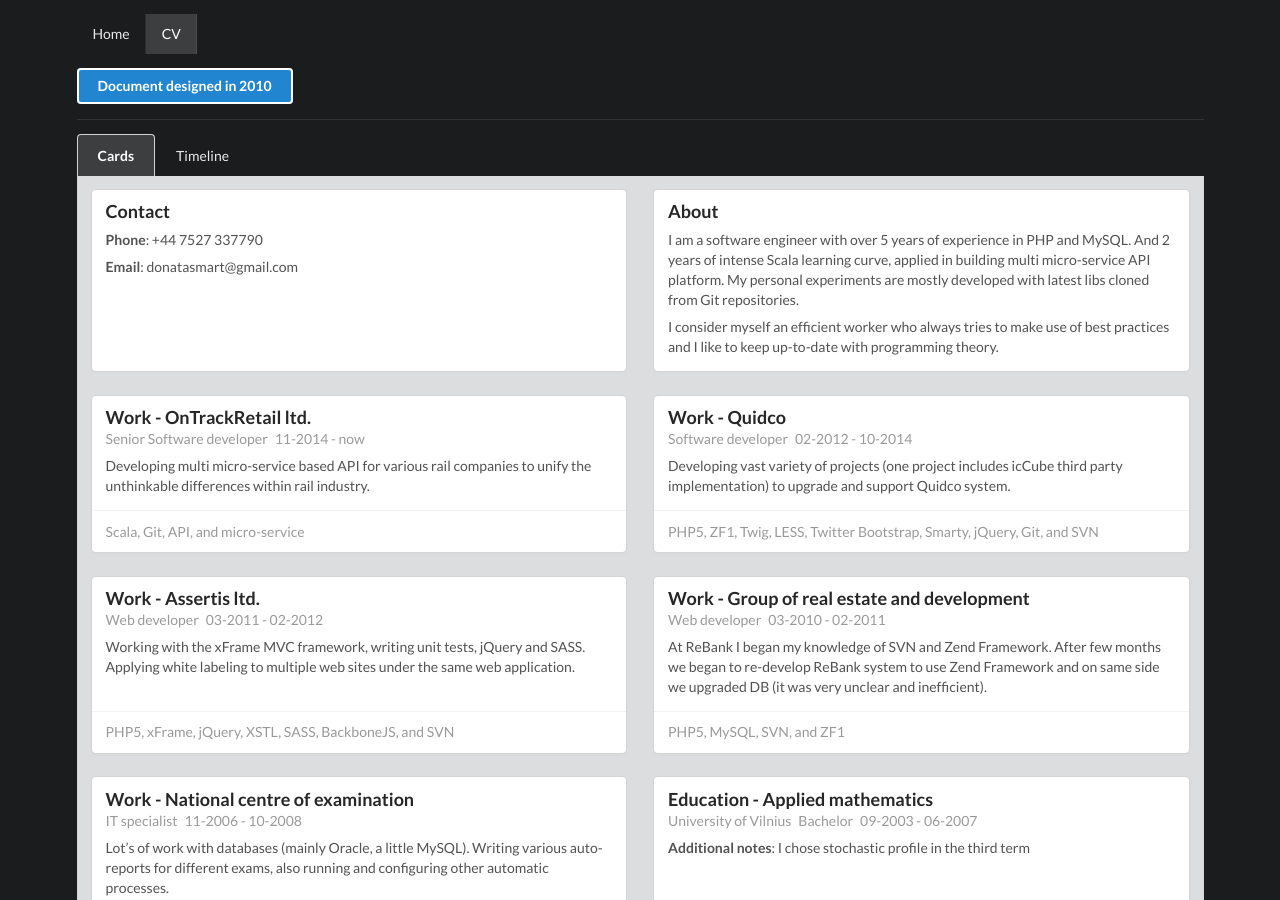
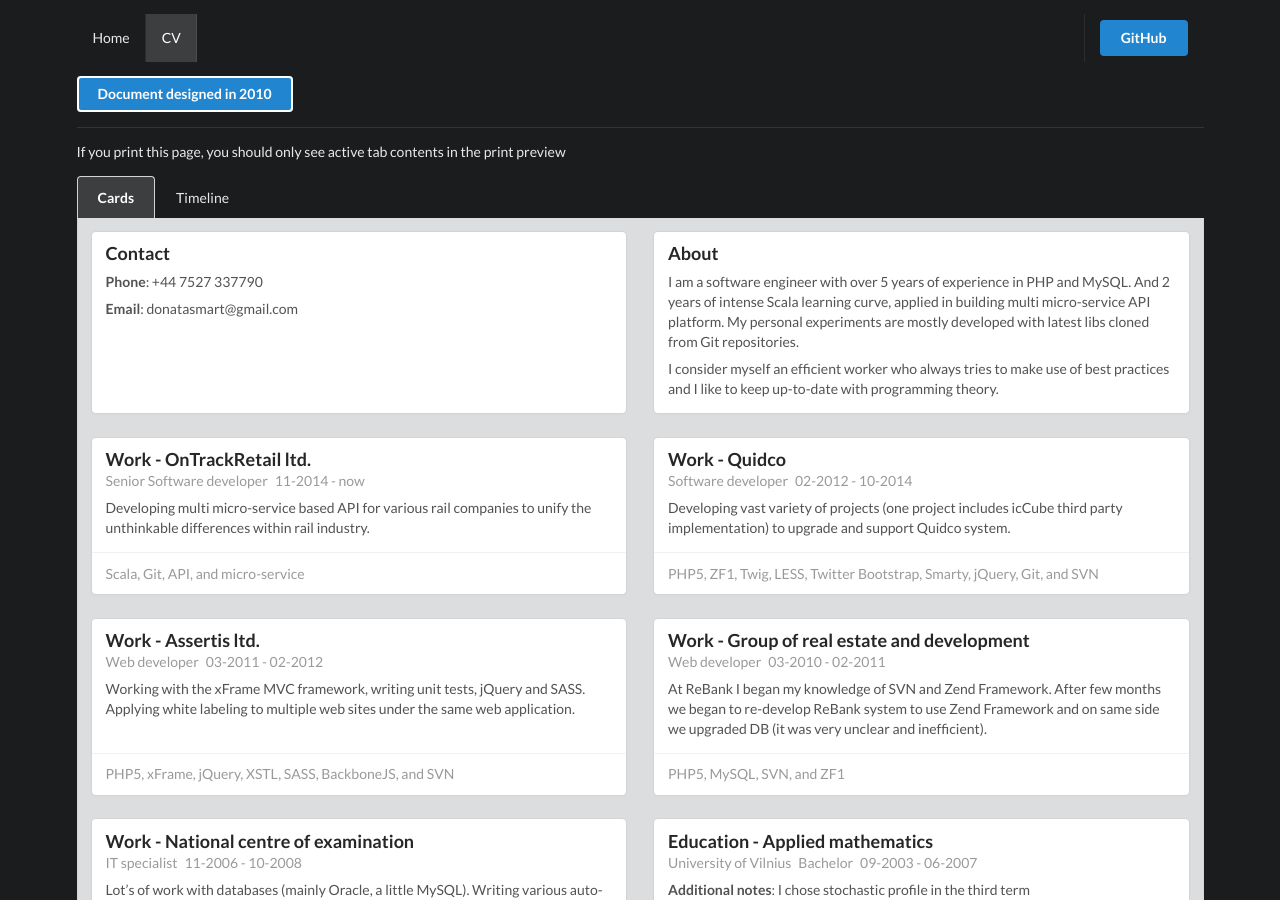
Before and after one commit to doncem/doncem.github.io, a Jekyll site: the page built from cv.html, in a window 1280 px wide and 900 px high. Built offline with Jekyll 4.4.1, drawn with Linux system fonts in a browser that asks for light colours; nearby versions of some CDN libraries.

Commit message:
adding a link to github page

```diff
--- a/_includes/menu.html
+++ b/_includes/menu.html
@@ -1,4 +1,9 @@
 <div class="ui inverted stackable container menu">
   <a class="{% if include.active == "index.html" %}active {% endif %}item" href="{% link index.html %}">Home</a>
   <a class="{% if include.active == "cv.html" %}active {% endif %}item" href="{% link cv.html %}">CV</a>
+  <div class="right menu">
+    <div class="item">
+      <a class="ui primary button" href="//github.com/doncem" target="_blank">GitHub</a>
+    </div>
+  </div>
 </div>
--- a/cv.html
+++ b/cv.html
@@ -13,6 +13,13 @@ title: CV
     </div>
   </div>
   <div class="ui divider"></div>
+  <div class="ui one column grid">
+    <div class="row">
+      <div class="column">
+        <p>If you print this page, you should only see active tab contents in the print preview</p>
+      </div>
+    </div>
+  </div>
   <div class="ui inverted top attached tabular menu">
     <a class="active item" data-tab="cards">Cards</a>
     <a class="item" data-tab="timeline">Timeline</a>
```
